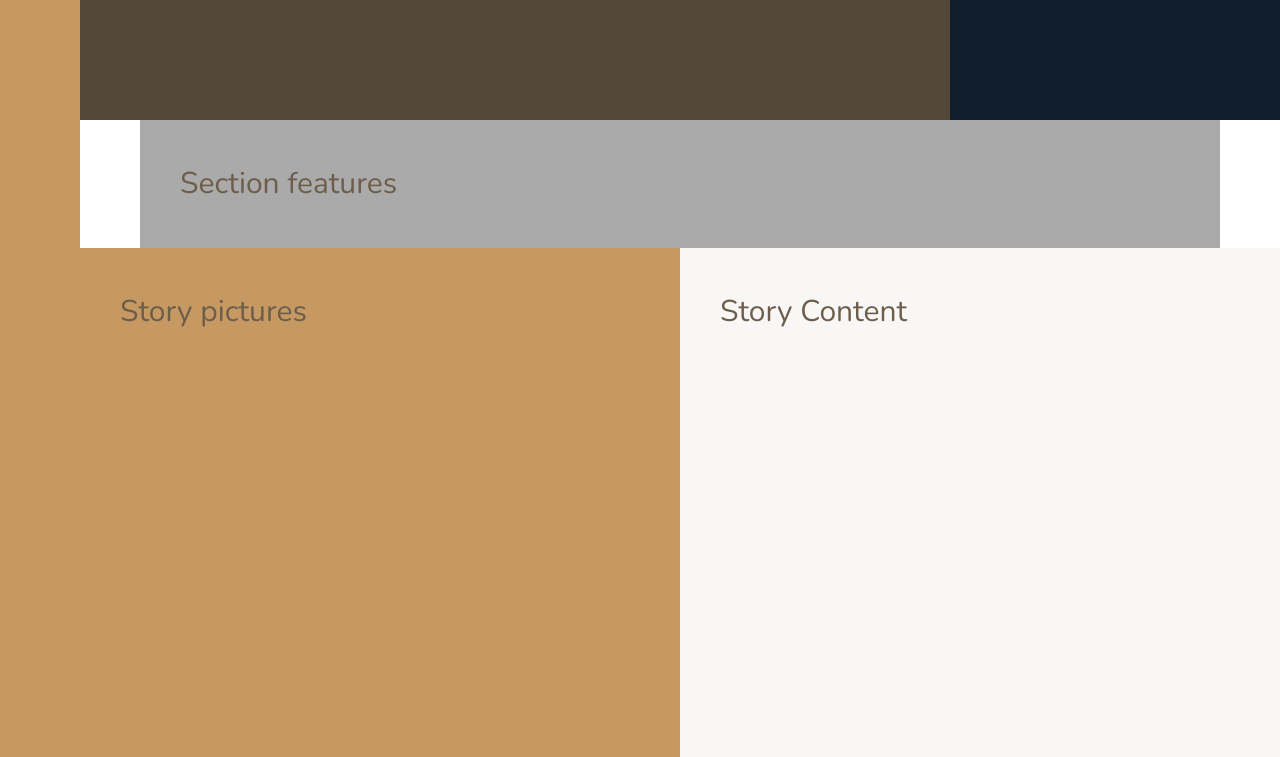
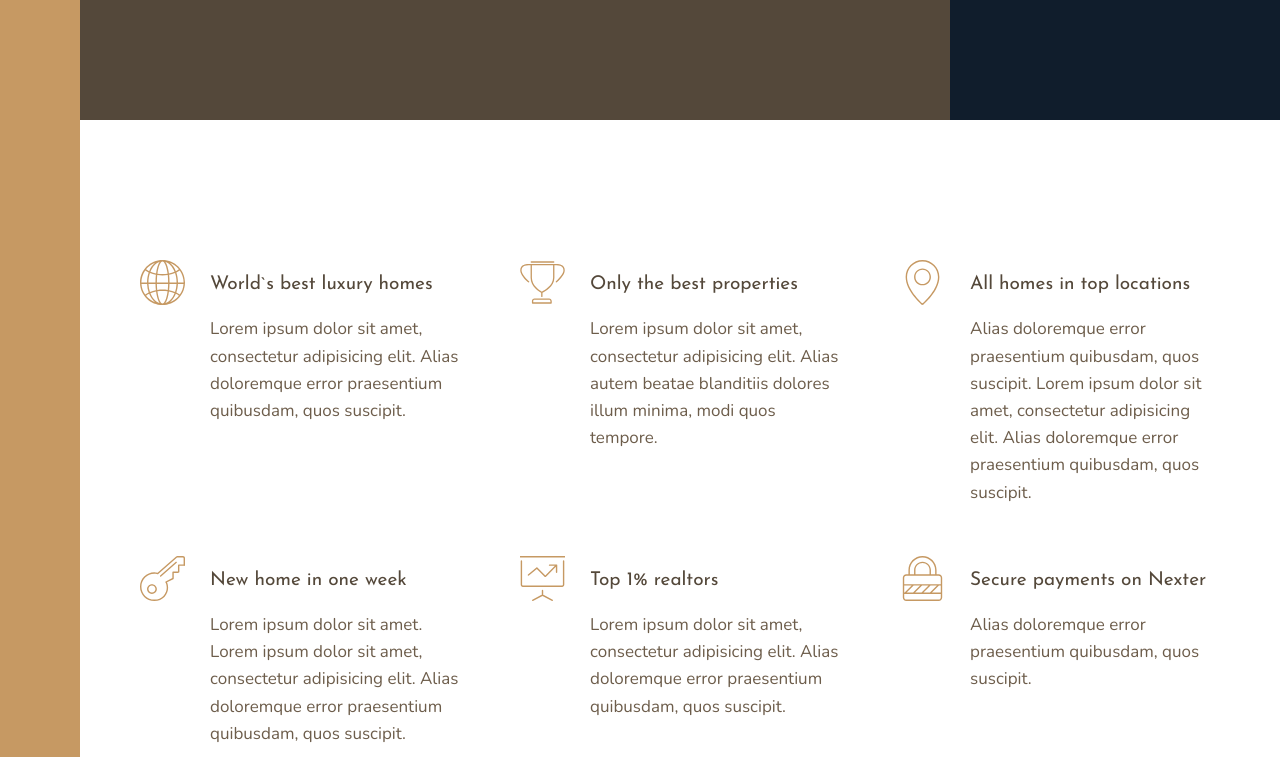
Before and after one commit to IlyaKirsanov/nexter, a website: page index.html in a window 1280 px wide. Shown: the part 520-1277 px from the top of the page. Drawn offline with nearby package versions, Linux system fonts and the light colour scheme.

Commit message:
features section done

```diff
--- a/index.html
+++ b/index.html
@@ -26,27 +26,84 @@
 </div>
 
 <section class="features">
-    Section features
+
+  <div class="feature">
+    <svg class="feature__icon">
+      <use xlink:href="img/sprite.svg#icon-global"></use>
+    </svg>
+    <h4 class="heading-4 heading-4--dark">World`s best luxury homes</h4>
+    <p class="feature__text">Lorem ipsum dolor sit amet, consectetur adipisicing elit. Alias doloremque error
+      praesentium quibusdam, quos suscipit.</p>
+  </div>
+
+  <div class="feature">
+    <svg class="feature__icon">
+      <use xlink:href="img/sprite.svg#icon-trophy"></use>
+    </svg>
+    <h4 class="heading-4 heading-4--dark">Only the best properties</h4>
+    <p class="feature__text">Lorem ipsum dolor sit amet, consectetur adipisicing elit. Alias autem beatae blanditiis
+      dolores illum minima, modi quos tempore.</p>
+  </div>
+
+  <div class="feature">
+    <svg class="feature__icon">
+      <use xlink:href="img/sprite.svg#icon-map-pin"></use>
+    </svg>
+    <h4 class="heading-4 heading-4--dark">All homes in top locations</h4>
+    <p class="feature__text">Alias doloremque error
+      praesentium quibusdam, quos suscipit. Lorem ipsum dolor sit amet, consectetur adipisicing elit. Alias doloremque
+      error
+      praesentium quibusdam, quos suscipit.</p>
+  </div>
+
+  <div class="feature">
+    <svg class="feature__icon">
+      <use xlink:href="img/sprite.svg#icon-key"></use>
+    </svg>
+    <h4 class="heading-4 heading-4--dark">New home in one week</h4>
+    <p class="feature__text">Lorem ipsum dolor sit amet. Lorem ipsum dolor sit amet, consectetur adipisicing elit. Alias
+      doloremque error
+      praesentium quibusdam, quos suscipit.</p>
+  </div>
+
+  <div class="feature">
+    <svg class="feature__icon">
+      <use xlink:href="img/sprite.svg#icon-presentation"></use>
+    </svg>
+    <h4 class="heading-4 heading-4--dark">Top 1% realtors</h4>
+    <p class="feature__text">Lorem ipsum dolor sit amet, consectetur adipisicing elit. Alias doloremque error
+      praesentium quibusdam, quos suscipit.</p>
+  </div>
+
+  <div class="feature">
+    <svg class="feature__icon">
+      <use xlink:href="img/sprite.svg#icon-lock"></use>
+    </svg>
+    <h4 class="heading-4 heading-4--dark">Secure payments on Nexter</h4>
+    <p class="feature__text">Alias doloremque error
+      praesentium quibusdam, quos suscipit.</p>
+  </div>
+
 </section>
 
 <div class="story__pictures">
-    Story pictures
+  Story pictures
 </div>
 
 <div class="story__content">
-    Story Content
+  Story Content
 </div>
 
 <section class="homes">
-    Homes
+  Homes
 </section>
 
 <section class="gallery">
-    Gallery
+  Gallery
 </section>
 
 <footer class="footer">
-    Footer
+  Footer
 </footer>
 
 </body>
--- a/sass/_base.scss
+++ b/sass/_base.scss
@@ -16,18 +16,18 @@ $font-display: 'Josefin Sans', sans-serif;
 
 *,
 *::after,
-*::before{
+*::before {
   margin: 0;
   padding: 0;
   box-sizing: border-box;
 }
 
-html{
+html {
   box-sizing: border-box;
   font-size: 62.5%;
 }
 
-body{
+body {
   font-family: $font-primary;
   color: $color-grey-dark-2;
   font-weight: 300;
@@ -39,8 +39,5 @@ body{
   grid-template-rows: 80vh min-content 40vw repeat(3, min-content);
   grid-template-columns: [sidebar-start] 8rem [sidebar-end full-start] minmax(6rem, 1fr) [center-start] repeat(8, [col-start] minmax(min-content, 14rem) [col-end]) [center-end] minmax(6rem, 1fr) [full-end];
 
-  &>* {
-    font-size: 3rem;
-    padding: 4rem;
-  }
+
 }
--- a/sass/_features.scss
+++ b/sass/_features.scss
@@ -1,6 +1,33 @@
 .features{
-  background-color: $color-grey-light-2;
-
   grid-column: center-start / center-end;
 
+  margin: 15rem 0;
+
+  display: grid;
+  //grid-template-columns: repeat(3, 1fr);
+  grid-template-columns: repeat(auto-fit, minmax(25rem, 1fr));
+  gap: 6rem;
+  align-items: start;
 }
+
+.feature{
+
+  display: grid;
+  grid-template-columns: min-content 1fr;
+  grid-row-gap: 1.5rem;
+  grid-column-gap: 2.5rem;
+
+
+  &__icon{
+    fill: $color-primary;
+    width: 4.5rem;
+    height: 4.5rem;
+    grid-row: 1 /span 2;
+    transform: translateY(-1rem);
+  }
+
+  &__text{
+    font-size: 1.7rem;
+    grid-column: 2/span 1;
+  }
+}
--- a/sass/_typography.scss
+++ b/sass/_typography.scss
@@ -0,0 +1,30 @@
+%heading{
+  font-family: $font-display;
+  font-weight: 400;
+
+}
+
+.heading-1{
+  @extend %heading;
+}
+
+.heading-2{
+  @extend %heading;
+}
+
+.heading-3{
+  @extend %heading;
+}
+
+.heading-4{
+  @extend %heading;
+  font-size: 1.9rem;
+
+  &--light{
+    color: $color-grey-light-1;
+  }
+
+  &--dark{
+    color: $color-grey-dark-1;
+  }
+}
```
Also changed, not shown: css/style.css.
